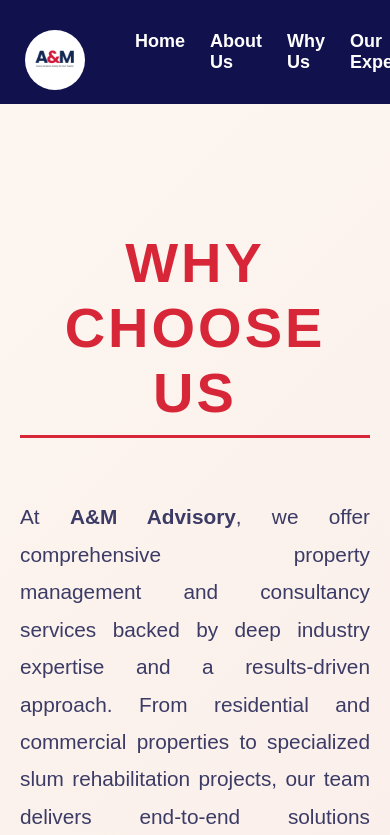
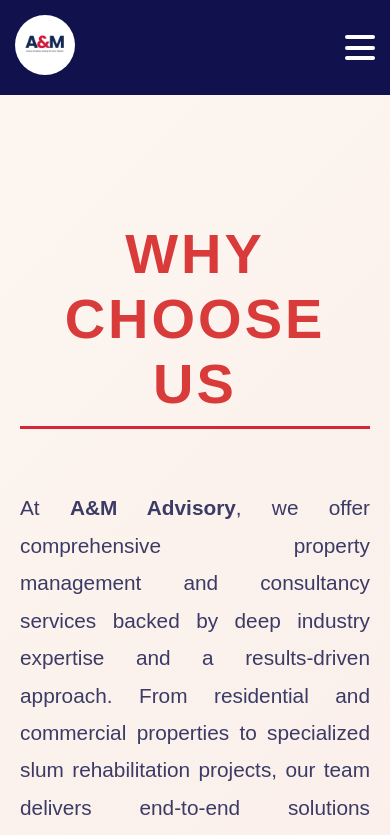
Before and after one commit to Siddhi124github/aandm, a plain HTML site: page why-us.html in a window 390 px wide. Shown: the top 835 px of the page. Drawn offline with Linux system fonts and the light colour scheme.

Commit message:
Update why-us.html

```diff
--- a/why-us.html
+++ b/why-us.html
@@ -4,7 +4,6 @@
   <meta charset="UTF-8" />
   <meta name="viewport" content="width=device-width, initial-scale=1.0"/>
   <title>Why Us - A&M Advisory</title>
-
   <style>
     :root {
       --dark-blue: #11114d;
@@ -13,36 +12,40 @@
       --light-gray: #f5f5f5;
       --section-bg-alt: #eaeaea;
     }
+
     html, body {
-  margin: 0 !important;
-  padding: 0 !important;
+      margin: 0;
+      padding: 0;
       overflow-x: hidden;
-    body {
-      margin: 0;
       font-family: Arial, sans-serif;
       background-color: var(--white);
-      color: var(--text-gray);
     }
+
+    /* Navbar styles */
     .nav {
       background-color: var(--dark-blue);
       padding: 15px;
+      position: relative;
     }
 
     .nav-container {
       display: flex;
       align-items: center;
+      justify-content: space-between;
     }
 
-    .nav-container a {
-      margin-right: auto;
+    .nav-container a img {
+      width: 60px;
+      height: 60px;
+      border-radius: 50%;
     }
 
     nav ul {
-      list-style-type: none;
+      list-style: none;
       padding: 0;
       display: flex;
       gap: 25px;
-      margin-left: 60px;
+      margin: 0;
     }
 
     nav a {
@@ -56,15 +59,52 @@
       color: var(--red);
     }
 
-    header nav img {
-      position: relative;
-      left: 10px;
-      top: 10px;
-      width: 60px;
-      height: 60px;
-      border-radius: 50%;
+    /* Hamburger */
+    .hamburger {
+      display: none;
+      flex-direction: column;
+      cursor: pointer;
+      width: 30px;
+      height: 25px;
+      justify-content: space-between;
+      z-index: 1100;
     }
 
+    .hamburger div {
+      width: 100%;
+      height: 4px;
+      background-color: var(--white);
+      border-radius: 2px;
+      transition: all 0.3s ease;
+    }
+
+    /* Mobile nav */
+    @media (max-width: 768px) {
+      nav ul {
+        flex-direction: column;
+        align-items: flex-start;
+        background-color: var(--dark-blue);
+        position: absolute;
+        top: 100%;
+        left: 0;
+        width: 100%;
+        padding: 20px;
+        display: none;
+        gap: 15px;
+        margin: 0;
+        z-index: 999;
+      }
+
+      nav ul.active {
+        display: flex;
+      }
+
+      .hamburger {
+        display: flex;
+      }
+    }
+
+    /* WHY US Section */
     #why-us {
       background: linear-gradient(135deg, #fdf6f0, #f8e8e4);
       padding: 80px 20px;
@@ -72,7 +112,7 @@
       font-family: 'Poppins', sans-serif;
       overflow: hidden;
       position: relative;
-  text-align: center; /* center all text inside */
+      text-align: center;
     }
 
     #why-us h1 {
@@ -82,7 +122,9 @@
       letter-spacing: 3px;
       margin-bottom: 60px;
       text-transform: uppercase;
-  opacity: 1; /* remove animation */
+      display: inline-block;
+      border-bottom: 3px solid #d72638;
+      padding-bottom: 10px;
     }
 
     .why-us-container p {
@@ -91,8 +133,7 @@
       margin: 0 auto 40px;
       line-height: 1.8;
       color: #3b3b66;
-  text-align: justify; /* makes paragraphs look neat */
-  opacity: 1;
+      text-align: justify;
     }
 
     .why-us-container h2 {
@@ -112,7 +153,7 @@
       padding-left: 0;
       max-width: 700px;
       margin: 0 auto 60px;
-  text-align: left; /* align list text to left for readability */
+      text-align: left;
     }
 
     .why-us-list li {
@@ -143,16 +184,14 @@
       margin: 0 auto;
       color: #2c2c54;
       text-align: center;
-  opacity: 1;
     }
 
+    /* Core Values Section */
     #core-values {
       background: linear-gradient(135deg, #fdf6f0, #f8e8e4);
       padding: 80px 20px;
       color: #2c2c54;
       font-family: 'Poppins', sans-serif;
-  overflow: hidden;
-  position: relative;
       text-align: center;
     }
 
@@ -194,7 +233,6 @@
       font-size: 1.3rem;
       color: #d93a3a;
     }
-
   </style>
 </head>
 <body>
@@ -205,6 +243,11 @@
         <a href="index.html#home">
           <img src="IMG-20250603-WA0007.jpg" alt="A&M Logo" />
         </a>
+        <div class="hamburger" id="hamburger">
+          <div></div>
+          <div></div>
+          <div></div>
+        </div>
         <ul id="nav-bar">
           <li><a href="index.html#home"><b>Home</b></a></li>
           <li><a href="index.html#about"><b>About Us</b></a></li>
@@ -216,28 +259,25 @@
     </nav>
   </header>
 
-    <section id="why-us" >
-<h1 style="display: inline-block; border-bottom: 3px solid #d72638; padding-bottom: 10px; color: #d72638;">
-  Why Choose Us
-</h1>
-
+  <section id="why-us">
+    <h1>Why Choose Us</h1>
     <div class="why-us-container">
       <p>
         At <strong>A&M Advisory</strong>, we offer comprehensive property management and consultancy services backed by deep industry expertise and a results-driven approach. From residential and commercial properties to specialized slum rehabilitation projects, our team delivers end-to-end solutions designed for impact.
-    <br>
+        <br><br>
         Whether supporting industry leaders like <strong>Navbharat Mega Developers Pvt. Ltd.</strong> or working with new ventures, our foundation of integrity, transparency, and professionalism earns us long-standing trust and continued success across all partnerships.
       </p>
       <h2>What Sets Us Apart</h2>
       <ul class="why-us-list">
-      <li> A diverse team of professionals with hands-on experience across sectors</li>
-      <li> Advanced systems and proprietary in-house software for efficient, cost-effective, performance-focused service delivery</li>
-      <li> Strong emphasis on risk mitigation and operational optimization</li>
-      <li> On-site consultancy with direct project deployment for real-time vendor collaboration</li>
-      <li> Deep local market insights combined with specialized industry knowledge</li>
+        <li>A diverse team of professionals with hands-on experience across sectors</li>
+        <li>Advanced systems and proprietary in-house software for efficient, cost-effective, performance-focused service delivery</li>
+        <li>Strong emphasis on risk mitigation and operational optimization</li>
+        <li>On-site consultancy with direct project deployment for real-time vendor collaboration</li>
+        <li>Deep local market insights combined with specialized industry knowledge</li>
       </ul>
-
     </div>
   </section>
+
   <section id="core-values">
     <div class="why-us-container">
       <h2>Our Core Values</h2>
@@ -258,8 +298,18 @@
   </div>
 </section>
 
+  <script>
+    const hamburger = document.getElementById('hamburger');
+    const navBar = document.getElementById('nav-bar');
 
+    hamburger.addEventListener('click', () => {
+      navBar.classList.toggle('active');
+    });
 
-</section>
-</body>
+    document.querySelectorAll('#nav-bar a').forEach(link => {
+      link.addEventListener('click', () => {
+        navBar.classList.remove('active');
+      });
+    });
+  </script></body>
 </html>
```
Lines whose indentation alone changed are shown as unchanged.
